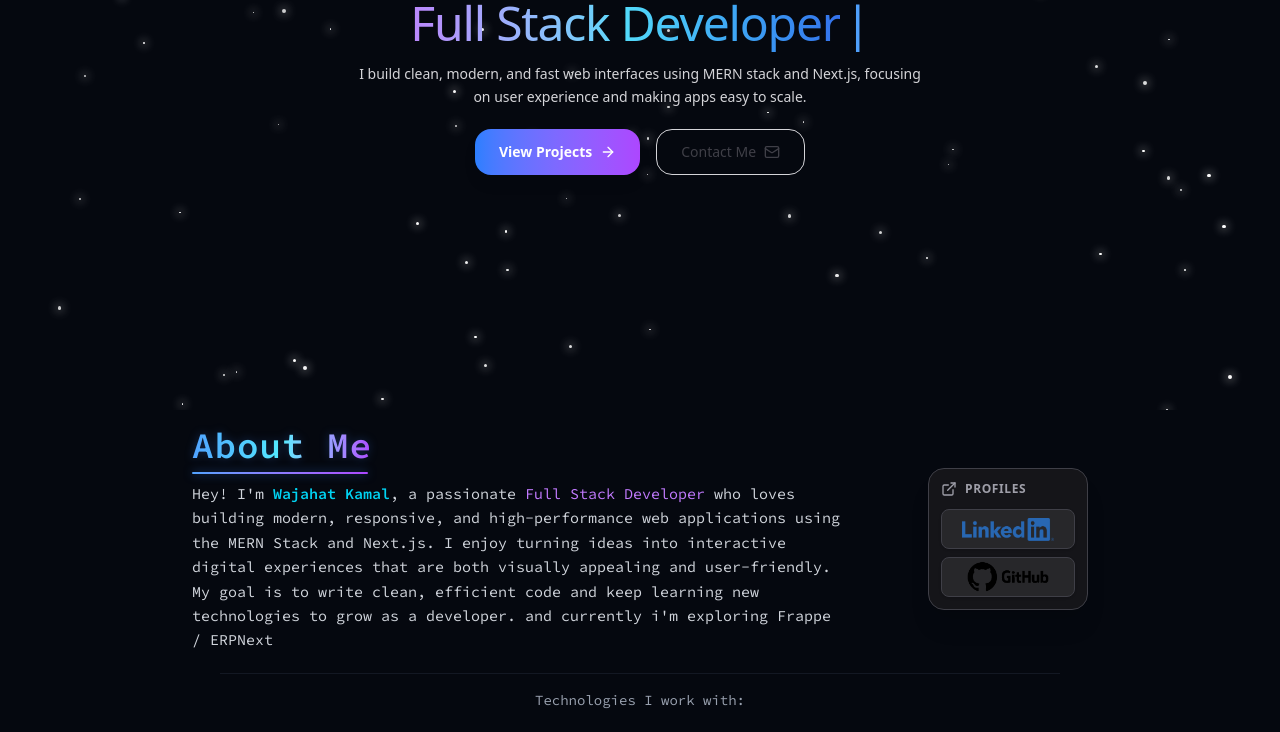
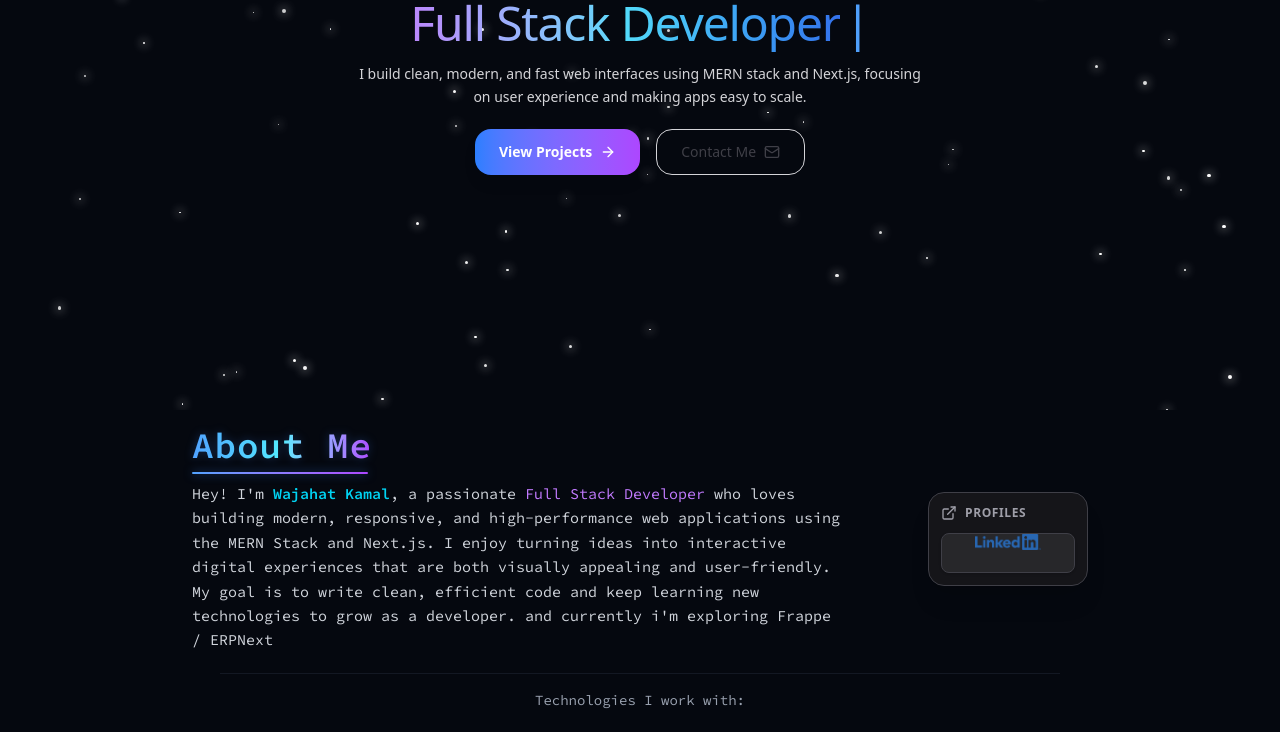
Before and after one commit to wajahat-kamal/Dev-Portfolio, a React (Vite) app: page / in a window 1280 px wide. Shown: the part 390-1122 px from the top of the page. Built offline with nearby package versions, Linux system fonts and the light colour scheme.

Commit message:
Update AboutSection component: adjust LinkedIn button styles, modify image dimensions, and add placeholder elements for future content.

```diff
--- a/src/components/AboutSection.jsx
+++ b/src/components/AboutSection.jsx
@@ -63,16 +63,21 @@ export const AboutSection = () => {
             <a
               href="https://www.linkedin.com/in/wajahat-kamal/"
               target="_blank"
-              className="group w-full h-10 rounded-lg bg-zinc-800 border border-zinc-700 shadow-sm flex items-center justify-center hover:-translate-y-0.5 hover:border-blue-500/50 hover:shadow-blue-500/20 transition-all duration-300"
+              className="group w-full h-10 rounded-lg bg-zinc-800 border border-zinc-700 shadow-sm hover:-translate-y-0.5 hover:border-blue-500/50 hover:shadow-blue-500/20 transition-all duration-300"
             >
               <img
                 src={liLogo}
                 alt="LinkedIn"
-                className="h-10 md:w-[70%] w-[55%] object-contain group-hover:scale-105 transition-transform duration-300"
+                className="h-4 md:w-40 w-20 object-contain group-hover:scale-105 transition-transform duration-300"
               />
+              <div>
+                <img src="" alt="" />
+                <h1></h1>
+                <p></p>
+              </div>
             </a>
 
-            <a
+            {/* <a
               href="https://github.com/wajahat-kamal"
               target="_blank"
               className="group w-full h-10 rounded-lg bg-zinc-800 border border-zinc-700 shadow-sm flex items-center justify-center hover:-translate-y-0.5 hover:border-zinc-500 hover:shadow-zinc-500/20 transition-all duration-300"
@@ -82,7 +87,7 @@ export const AboutSection = () => {
                 alt="GitHub"
                 className="h-12 w-full object-contain group-hover:scale-105 transition-transform duration-300"
               />
-            </a>
+            </a> */}
           </div>
         </motion.div>
       </div>
```
